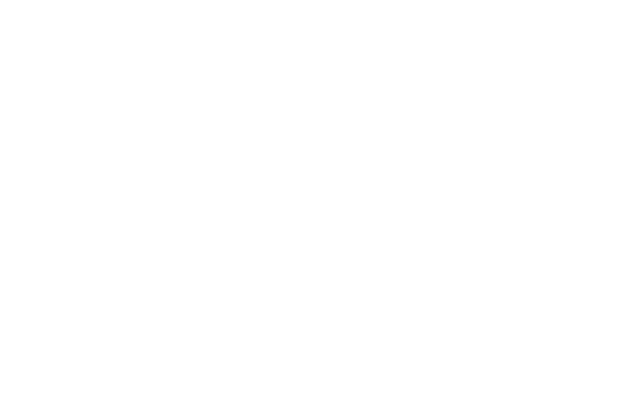
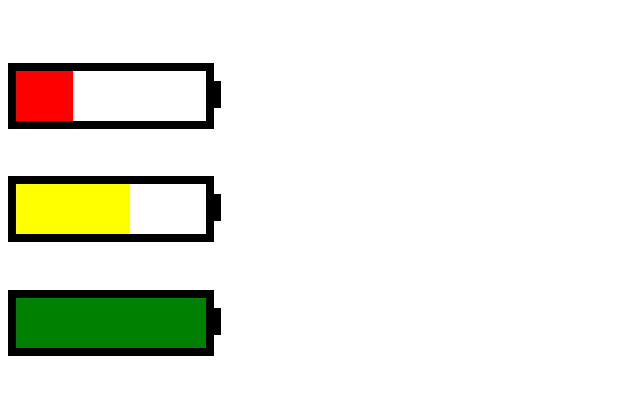
Before and after one commit to NikolaevAleksan/Task1, a plain HTML site: page layout1.html in a window 1280 px wide. Shown: the whole page, without its empty margins (0-640 px from the left). Drawn offline with Linux system fonts and the light colour scheme.

Commit message:
fix: battery resizing and classname changing with bem methodology

```diff
--- a/layout1.html
+++ b/layout1.html
@@ -3,30 +3,18 @@
   <head>
     <meta charset="UTF-8" />
     <meta name="viewport" content="width=device-width, initial-scale=1.0" />
-    <link rel="stylesheet" href="layoutstyle.css" />
+    <link rel="stylesheet" href="style.css" />
     <title>layout1</title>
   </head>
   <body>
-    <div class="size">
-      <div class="Block-1">
-        <div class="Block-2">
-          <div class="Block-3"></div>
-        </div>
-      </div>
+    <div class="battery-wrapper">
+      <div class="battery low-charge"></div>
     </div>
-    <div class="size">
-      <div class="Block-4">
-        <div class="Block-5">
-          <div class="Block-6"></div>
-        </div>
-      </div>
+    <div class="battery-wrapper">
+      <div class="battery medium-charge"></div>
     </div>
-    <div class="size">
-      <div class="Block-7">
-        <div class="Block-8">
-          <div class="Block-9"></div>
-        </div>
-      </div>
+    <div class="battery-wrapper">
+      <div class="battery high-charge"></div>
     </div>
   </body>
 </html>
--- /dev/null
+++ b/style.css
@@ -0,0 +1,40 @@
+.battery-wrapper {
+  width: 100%;
+  height: 50px;
+  margin-top: 5%;
+}
+
+.battery {
+  width: 15%;
+  height: 100%;
+  border: 8px solid;
+}
+
+.battery::after {
+  content: "";
+  position: relative;
+  width: 5px;
+  height: 16px;
+  background-color: #000000;
+  border: 5px solid;
+  left: 103%;
+  top: 30%;
+}
+
+.low-charge {
+  background: linear-gradient(to right, red 0%, red 30%, white 30%, white 100%);
+}
+
+.medium-charge {
+  background: linear-gradient(
+    to right,
+    yellow 0%,
+    yellow 60%,
+    white 60%,
+    white 100%
+  );
+}
+
+.high-charge {
+  background: green;
+}
```
